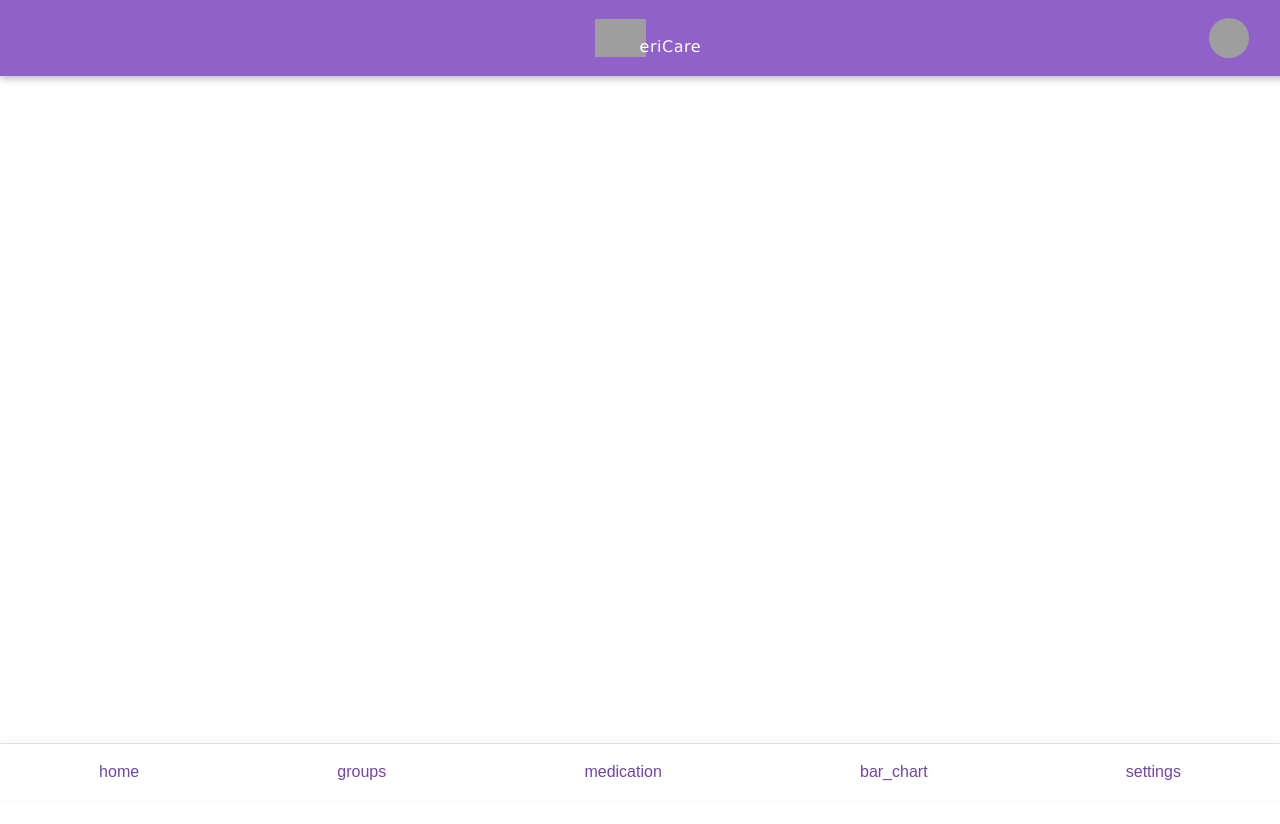
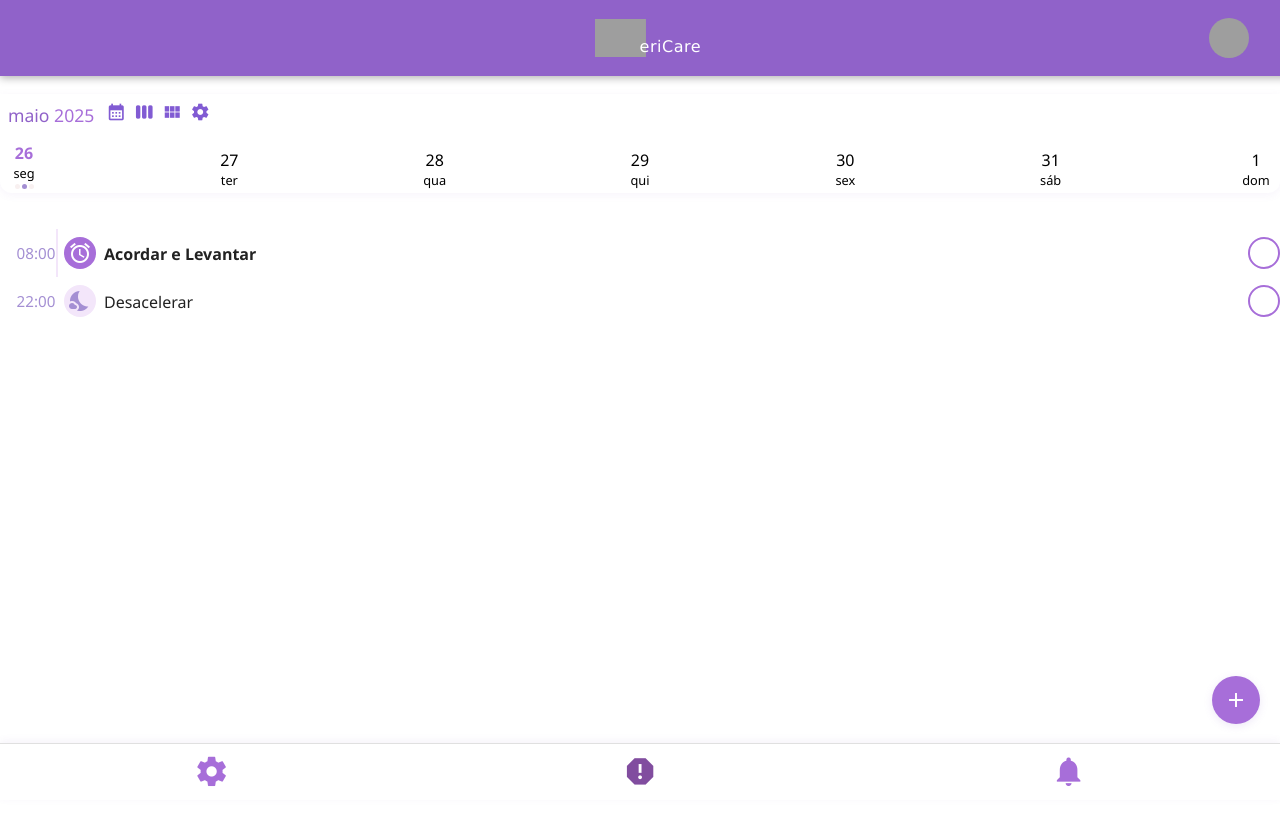
Before and after one commit to nyc0tine/projeto-gericare, an Angular app: page / in a window 1280 px wide. Shown: the top 824 px of the page. Before the commit the page ends 800 px from the top, so only its background shows below. Built offline with nearby package versions, Linux system fonts and the light colour scheme; grey boxes are pictures that could not be loaded.

Commit message:
tela inicial feita
gostaria apenas de ajeitar pra centralizar a timeline e as bolinhas de check, pois eles tao tipo direita esquerda, como é uma tela pequena, nao influencia muito, mas numa tela grande fica paia. ainda vou adicionar as funcionalidades so ta visual

```diff
--- a/src/app/app.component.html
+++ b/src/app/app.component.html
@@ -1,3 +1,4 @@
 <app-header></app-header>
+<router-outlet></router-outlet>
 <app-nav-bar></app-nav-bar>
 <!-- Outros conteúdos da aplicação -->
--- a/src/app/app.routes.ts
+++ b/src/app/app.routes.ts
@@ -1,3 +1,9 @@
 import { Routes } from '@angular/router';
+import { PaginaInicialComponent } from './pages/pagina-inicial/pagina-inicial.component'; // Importe o componente
+import { LoginComponent } from './pages/login/login.component';
 
-export const routes: Routes = [];
+
+export const routes: Routes = [
+  { path: '', component: PaginaInicialComponent, pathMatch: 'full' }
+
+];
--- a/src/app/nav-bar/nav-bar.component.css
+++ b/src/app/nav-bar/nav-bar.component.css
@@ -5,7 +5,6 @@
   left: 0;
   width: 100vw;
   background: #fff;
-  /* Linha suave de separação */
   box-shadow: 0 -2px 8px rgba(112, 69, 168, 0.07);
   border-top: 1px solid #e0e0e0;
   display: flex;
@@ -16,15 +15,52 @@
 }
 
 .bottom-nav a {
-  color: #7045a8;
+  color: #A76ED9;
   text-decoration: none;
   font-weight: 500;
   padding: 0.5rem 0.75rem;
   transition: color 0.2s;
+  display: flex;
+  align-items: center;
+  justify-content: center;
 }
 
-.bottom-nav a.active,
-.bottom-nav a:hover {
+.nav-icon.faded span.material-icons,
+.nav-icon span.material-icons {
   color: #A76ED9;
-  border-bottom: 2px solid #A76ED9;
+  font-size: 2.2rem;
+  width: 44px;
+  height: 44px;
+  display: flex;
+  align-items: center;
+  justify-content: center;
 }
+
+.nav-icon.emergency {
+  background: none;
+  border-radius: 0;
+  width: auto;
+  height: auto;
+  margin-top: 0;
+  box-shadow: none;
+  display: flex;
+  align-items: center;
+  justify-content: center;
+}
+
+.nav-icon.emergency span.material-icons {
+  color: #814D9F;
+  font-size: 2.2rem;
+  width: 55px;
+  height: 55px;
+  display: flex;
+  align-items: center;
+  justify-content: center;
+}
+
+/* Hover e ativo: escurece o ícone */
+.bottom-nav a:hover .material-icons,
+.bottom-nav a.active .material-icons {
+  color: #7e7e7e !important;
+  transition: color 0.2s;
+}
--- a/src/app/nav-bar/nav-bar.component.html
+++ b/src/app/nav-bar/nav-bar.component.html
@@ -1,18 +1,12 @@
 <!-- Barra de navegação inferior -->
 <nav class="bottom-nav">
-  <a routerLink="/menu-principal" routerLinkActive="active" aria-label="Início">
-    <span class="material-icons">home</span>
-  </a>
-  <a routerLink="/idosos" routerLinkActive="active" aria-label="Idosos">
-    <span class="material-icons">groups</span>
-  </a>
-  <a routerLink="/medicamentos" routerLinkActive="active" aria-label="Medicamentos">
-    <span class="material-icons">medication</span>
-  </a>
-  <a routerLink="/relatorios" routerLinkActive="active" aria-label="Relatórios">
-    <span class="material-icons">bar_chart</span>
-  </a>
-  <a routerLink="/configuracoes" routerLinkActive="active" aria-label="Configurações">
+  <a routerLink="/configuracoes" routerLinkActive="active" aria-label="Configurações" class="nav-icon faded">
     <span class="material-icons">settings</span>
   </a>
+  <a routerLink="/emergencia" routerLinkActive="active" aria-label="Emergência" class="nav-icon emergency">
+    <span class="material-icons">report</span>
+  </a>
+  <a routerLink="/notificacoes" routerLinkActive="active" aria-label="Notificações" class="nav-icon faded">
+    <span class="material-icons">notifications</span>
+  </a>
 </nav>
--- a/src/app/pages/login/login.component.html
+++ b/src/app/pages/login/login.component.html
@@ -1 +1 @@
-<p>login works!</p>
+<button routerLink="/pagina-inicial">Entrar</button>
--- a/src/app/pages/pagina-inicial/pagina-inicial.component.css
+++ b/src/app/pages/pagina-inicial/pagina-inicial.component.css
@@ -0,0 +1,299 @@
+/* Paleta do app: Roxo principal #9062c9, roxo claro #a48fd3, destaque #A76ED9, rosa claro #f8bdbd, cinza claro #f3e6fa */
+
+/* Ajuste geral do container */
+.agenda-container {
+  background: #fff;
+  min-height: 100vh;
+  padding: 0;
+  font-family: 'Segoe UI', Verdana, Geneva, Tahoma, sans-serif;
+  position: relative;
+}
+
+/* Calendário mais compacto e com menos margem */
+.agenda-calendar {
+  margin: 64px 0 36px 0;
+  padding-bottom: 4px;
+  box-shadow: 0 2px 8px rgba(144, 98, 201, 0.07);
+  border-radius: 0 0 12px 12px;
+}
+
+.agenda-top {
+  display: flex;
+  align-items: center;
+  gap: 2px;
+  padding: 8px 0 0 8px;
+}
+
+.agenda-top .material-icons.users {
+  color: #815bd3;
+  font-size: 22px;
+}
+
+.calendar-header {
+  padding: 8px 8px 0 8px;
+  font-size: 1.1rem;
+  gap: 4px;
+  margin-bottom: 15px; /* Espaço entre o header e os dias */
+}
+
+.calendar-header .month {
+  color: #9062c9; /* Roxo principal */
+  font-weight: 500;
+  margin-right: 4px;
+}
+
+.calendar-header .year {
+  color: #A76ED9; /* Destaque */
+  font-weight: 400;
+}
+
+.calendar-header .material-icons {
+  color: #815bd3; /* Roxo claro */
+  font-size: 20px;
+  margin-left: 8px;
+  cursor: pointer;
+}
+
+.calendar-days {
+  display: flex;
+  flex-direction: row;      /* Garante que os dias fiquem na horizontal */
+  justify-content: space-between;
+  align-items: flex-end;
+  padding: 0 4px;
+  margin-top: 4px;
+  overflow-x: auto;         /* Permite rolar horizontalmente se necessário */
+  gap: 0;
+}
+
+.day {
+  min-width: 36px;         /* Aumenta um pouco para melhor visualização */
+  font-size: 0.85rem;
+  display: flex;
+  flex-direction: column;
+  align-items: center;
+  position: relative;
+  margin: 0 2px;
+}
+
+.day .number {
+  font-size: 1rem;
+}
+
+.day.active .number {
+  color: #A76ED9;
+  font-weight: bold;
+}
+
+.day .week {
+  font-size: 0.8rem;
+}
+
+.day .dots {
+  display: flex;
+  gap: 2px;
+  margin-top: 2px;
+}
+
+.dot {
+  width: 5px;
+  height: 5px;
+  border-radius: 50%;
+  display: inline-block;
+}
+
+.dot.blue { background: #f8f0f0; } /* Roxo claro */
+.dot.red { background: #a48fd3; }  /* Rosa claro */
+
+.timeline {
+  margin: 0 0 56px 0;
+  padding: 0;
+  position: relative;
+}
+
+.event {
+  display: flex;
+  align-items: center; /* Centraliza verticalmente os itens do evento */
+  min-height: 48px;
+  margin-left: 12px;
+  position: relative;
+}
+
+.event-time {
+  width: 48px;
+  text-align: center; /* Centraliza o horário */
+  color: #a48fd3;
+  font-size: 0.95rem;
+  margin-top: 0;
+  font-weight: 500;
+  line-height: 1.1;
+  display: flex;
+  align-items: center;
+  justify-content: center;
+}
+
+.event-time.highlight {
+  color: #A76ED9; /* Destaque */
+  font-weight: bold;
+}
+
+.event-time-sub {
+  font-size: 0.8rem;
+  color: #bdbdbd;
+}
+
+.event-line {
+  width: 2px;
+  background: #f3e6fa;
+  height: 100%;
+  position: absolute;
+  left: 44px;
+  top: 0;
+  z-index: 0;
+}
+
+.event-icon {
+  width: 32px;
+  height: 32px;
+  background: #f3e6fa;
+  border-radius: 50%;
+  display: flex;
+  align-items: center;
+  justify-content: center;
+  margin: 0 8px 0 4px;
+  z-index: 1;
+  font-size: 1.2rem;
+  color: #a48fd3;
+}
+
+.event-icon.main {
+  background: #A76ED9;
+  color: #fff;
+}
+
+.event.now .event-icon {
+  background: #f3e6fa;
+  color: #A76ED9;
+}
+
+.event-content {
+  flex: 1;
+  margin-top: 4px;
+  min-width: 0;
+}
+
+.event-title {
+  font-size: 1rem;
+  color: #222;
+  font-weight: 500;
+  line-height: 1.2;
+}
+
+.event-title.bold {
+  font-weight: bold;
+}
+
+.event-subtitle {
+  font-size: 0.85rem;
+  color: #a48fd3;
+  margin-bottom: 1px;
+}
+
+.event-details {
+  display: flex;
+  align-items: center;
+  gap: 2px;
+  font-size: 0.85rem;
+  color: #a48fd3;
+  margin-top: 1px;
+}
+
+.event-details .material-icons.small {
+  font-size: 1rem;
+  color: #a48fd3;
+}
+
+.event-extra {
+  margin-top: 1px;
+  font-size: 0.85rem;
+}
+
+.dream {
+  color: #a48fd3;
+}
+
+.time {
+  color: #A76ED9;
+  font-weight: 500;
+}
+
+.add-task {
+  background: #A76ED9;
+  color: #fff;
+  border: none;
+  border-radius: 8px;
+  padding: 2px 10px;
+  font-size: 0.9rem;
+  margin-top: 4px;
+  cursor: pointer;
+  position: relative;
+  right: 0;
+  bottom: 0;
+  box-shadow: 0 2px 8px rgba(144, 98, 201, 0.10);
+  display: inline-flex;
+  align-items: center;
+  gap: 4px;
+}
+
+.add-task .material-icons {
+  color: #fff;                 /* Ícone branco */
+  font-size: 1.2rem;
+}
+
+.highlight-box {
+  background: #ffe066;
+  color: #222;
+  border-radius: 4px;
+  padding: 1px 4px;
+  font-size: 0.85rem;
+  margin-left: 2px;
+}
+
+.event-check {
+  width: 28px;
+  height: 28px;
+  margin-left: 4px;
+  border-radius: 50%;
+  border: 2px solid #A76ED9;
+  background: #fff;
+  display: flex;
+  align-items: center;
+  justify-content: center;
+}
+
+.event:last-child .event-line {
+  display: none;
+}
+
+.fab {
+  position: fixed;
+  right: 20px;
+  bottom: 76px;
+  width: 48px;
+  height: 48px;
+  background: #A76ED9;
+  color: #fff;
+  border: none;
+  border-radius: 50%;
+  box-shadow: 0 2px 8px rgba(144, 98, 201, 0.15);
+  display: flex;
+  align-items: center;
+  justify-content: center;
+  font-size: 2rem;
+  cursor: pointer;
+  z-index: 1002;
+}
+
+/* Ajuste para o rodapé fixo não sobrepor o conteúdo */
+body, .agenda-container {
+  padding-bottom: 72px;
+}
--- a/src/app/pages/pagina-inicial/pagina-inicial.component.html
+++ b/src/app/pages/pagina-inicial/pagina-inicial.component.html
@@ -0,0 +1,69 @@
+<!-- Agenda com calendário e eventos -->
+<div class="agenda-container">
+  <!-- Topo com ícone de usuários -->
+  <div class="agenda-top">
+    <span class="material-icons users">group</span>
+    <span class="material-icons users">person_add_alt</span>
+  </div>
+
+  <!-- Calendário -->
+  <div class="agenda-calendar">
+    <div class="calendar-header">
+      <span class="month">maio <span class="year">2025</span></span>
+      <span class="material-icons">calendar_month</span>
+      <span class="material-icons">view_week</span>
+      <span class="material-icons">view_module</span>
+      <span class="material-icons">settings</span>
+    </div>
+    <div class="calendar-days">
+      <div class="day active">
+        <span class="number">26</span>
+        <span class="week">seg</span>
+        <div class="dots">
+          <span class="dot blue"></span>
+          <span class="dot red"></span>
+          <span class="dot blue"></span>
+        </div>
+      </div>
+      <div class="day"><span class="number">27</span><span class="week">ter</span></div>
+      <div class="day"><span class="number">28</span><span class="week">qua</span></div>
+      <div class="day"><span class="number">29</span><span class="week">qui</span></div>
+      <div class="day"><span class="number">30</span><span class="week">sex</span></div>
+      <div class="day"><span class="number">31</span><span class="week">sáb</span></div>
+      <div class="day"><span class="number">1</span><span class="week">dom</span></div>
+    </div>
+  </div>
+
+  <!-- Linha do tempo dos eventos -->
+  <div class="timeline">
+    <!-- Evento 1 -->
+    <div class="event">
+      <div class="event-time">08:00</div>
+      <div class="event-line"></div>
+      <div class="event-icon main">
+        <span class="material-icons">alarm</span>
+      </div>
+      <div class="event-content">
+        <div class="event-title bold">Acordar e Levantar</div>
+      </div>
+      <div class="event-check"></div>
+    </div>
+    <!-- Evento 2 -->
+    <div class="event">
+      <div class="event-time">22:00</div>
+      <div class="event-line"></div>
+      <div class="event-icon">
+        <span class="material-icons">nights_stay</span>
+      </div>
+      <div class="event-content">
+        <div class="event-title">Desacelerar</div>
+      </div>
+      <div class="event-check"></div>
+    </div>
+  </div>
+
+  <!-- Botão flutuante -->
+  <button class="fab">
+    <span class="material-icons">add</span>
+  </button>
+</div>
--- a/src/index.html
+++ b/src/index.html
@@ -6,6 +6,7 @@
   <base href="/">
   <meta name="viewport" content="width=device-width, initial-scale=1">
   <link rel="icon" type="image/x-icon" href="favicon.ico">
+  <link href="https://fonts.googleapis.com/icon?family=Material+Icons" rel="stylesheet">
 </head>
 <body>
   <app-root></app-root>
```
